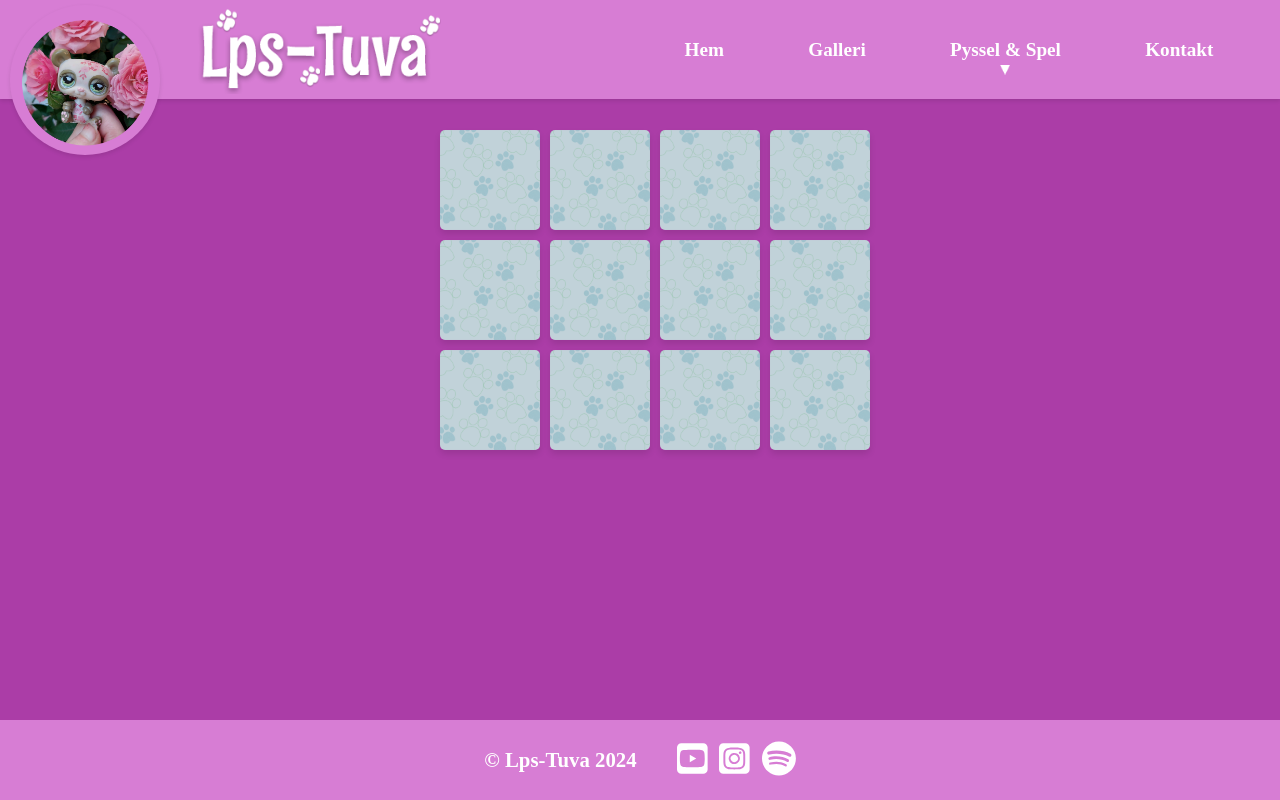
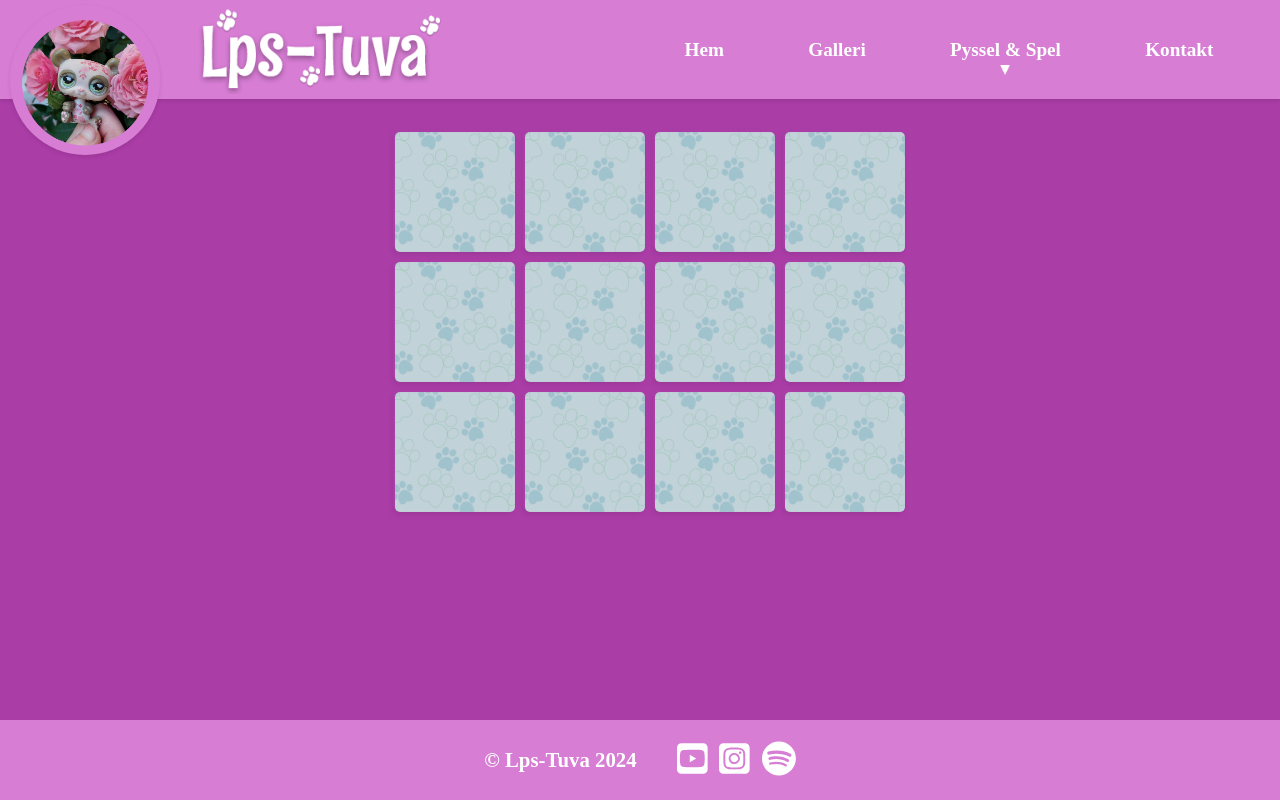
Before and after one commit to Carinalak/LpsTuva, a React (Vite) app: page /#/memory in a window 1280 px wide. Built offline with nearby package versions, Linux system fonts and the light colour scheme; a web font is replaced by a local one.

Commit message:
:iphone: Memory Game Responsive adjustment

```diff
--- a/src/components/CardModal.tsx
+++ b/src/components/CardModal.tsx
@@ -16,6 +16,7 @@ export const CardModal = styled.div `
 
   @media screen and ( min-width: ${BREAKPOINT_TABLET}) {
 
+
   }
 
 `;
--- a/src/components/styled/MemoryStyle.tsx
+++ b/src/components/styled/MemoryStyle.tsx
@@ -5,12 +5,16 @@ export const MemoryStyle = styled.div `
   display: grid;
   grid-template-columns: repeat(3, 1fr);
   gap: 10px;
-  max-width: 400px;
+  max-width: 100%;
   margin: 0 auto;
-
+  justify-items: center;
+  align-items: center;
 
 @media screen and (min-width: ${BREAKPOINT_TABLET}) {
   grid-template-columns: repeat(4, 1fr);
+  padding-left: 20px;
+  padding-right: 20px;
+  width: 90%;
 }
 `;
 
@@ -22,6 +26,12 @@ export const MemoryCard = styled.div `
   border-radius: 5px;
   box-shadow: 0 4px 6px rgba(0, 0, 0, 0.1);
   position: relative;
+
+  @media screen and (min-width: ${BREAKPOINT_TABLET}) {
+    width: 120px;
+    height: 120px;
+  }
+
 
   .card-inner {
     width: 100%;
@@ -42,15 +52,20 @@ export const MemoryCard = styled.div `
     height: 100%;
     backface-visibility: hidden; /* Hindrar den dolda sidan från att synas */
     border-radius: 5px;
+
   }
 
   .card-back {
     transform: rotateY(0deg); /* Baksidan är rättvänd */
+    padding: 2px;
   }
 
   .card-front {
     transform: rotateY(180deg); /* Framsidan är spegelvänd */
     background-color: white;
+    padding: 2px;
+
+
   }
 `;
 
--- a/src/pages/Memory.tsx
+++ b/src/pages/Memory.tsx
@@ -5,8 +5,8 @@ import CatCan from '../assets/images/memory_cards/cat_can.png';
 import CatPurple from '../assets/images/memory_cards/cat_purple.png';
 import Cow from '../assets/images/memory_cards/cow.png';
 import Monkey from '../assets/images/memory_cards/monkey.png';
-import Rabbit from '../assets/images/memory_cards/rabbit.png';
-/*import Sheep from '../assets/images/memory_cards/sheep.png';
+import Sheep from '../assets/images/memory_cards/sheep.png';
+/*import Rabbit from '../assets/images/memory_cards/rabbit.png';
 import Snake from '../assets/images/memory_cards/snake.png';*/
 
 import { CardImage, MemoryCard, MemoryStyle } from '../components/styled/MemoryStyle';
@@ -14,15 +14,14 @@ import { Button } from '../components/styled/Buttons';
 import { CardModal } from '../components/CardModal';
 import { useNavigate } from 'react-router-dom';
 
-
 const cards = [
   { id: 1, src: Bear, alt: 'Björn' },
   { id: 2, src: CatCan, alt: 'Katt med burk' },
   { id: 3, src: CatPurple, alt: 'Lila katt' },
   { id: 4, src: Cow, alt: 'Ko' },
   { id: 5, src: Monkey, alt: 'Apa' },
-  { id: 6, src: Rabbit, alt: 'Kanin' },
-  /*{ id: 7, src: Sheep, alt: 'Får' },
+  { id: 7, src: Sheep, alt: 'Får' },
+  /*{ id: 6, src: Rabbit, alt: 'Kanin' },
   { id: 8, src: Snake, alt: 'Orm' },*/
 ];
 
@@ -99,6 +98,7 @@ export const Memory: React.FC = () => {
 
   return (
     <>
+    <div>
       <MemoryStyle>
     {shuffledCards.map((card, index) => {
       const isFlipped = selectedCards.includes(card) || matchedCards.includes(card.id);
@@ -122,6 +122,7 @@ export const Memory: React.FC = () => {
       );
     })}
   </MemoryStyle>
+  </div>
       {showModal && (
         <CardModal>
           <p>Grattis du hittade alla djur! Spela igen?</p>
```
